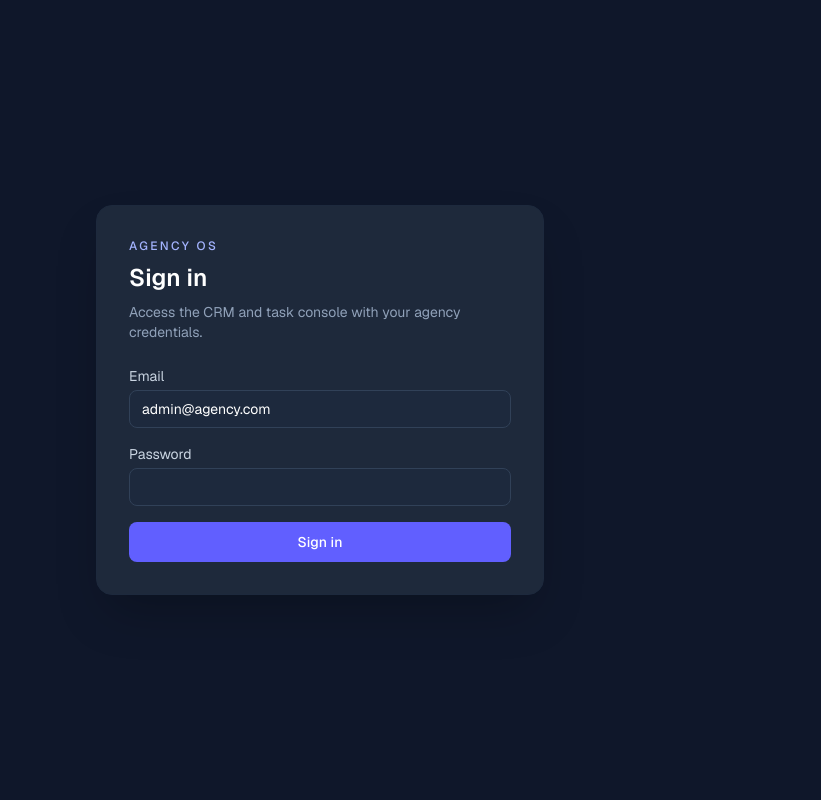
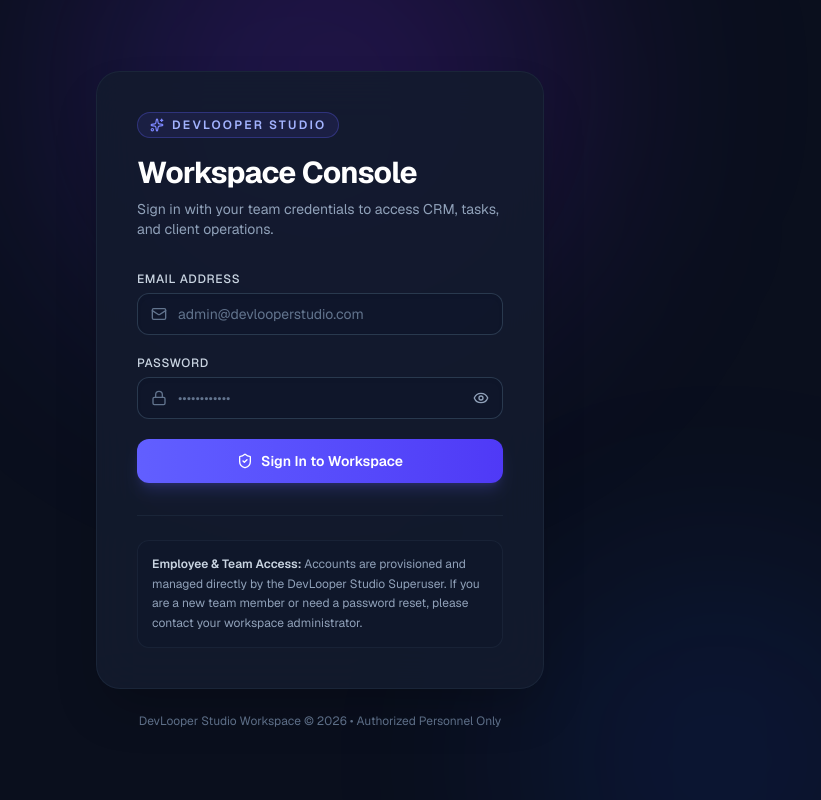
Before and after one commit to SidhartGautam25/devlooper_workspace, a Next.js app: page /admin/login in a window 1280 px wide. Shown: the whole page, without its empty margins (320-1141 px from the left). Built offline with nearby package versions, Linux system fonts and the light colour scheme.

Commit message:
workspace is ready

```diff
--- a/app/admin/layout.tsx
+++ b/app/admin/layout.tsx
@@ -3,7 +3,7 @@ import type { Metadata } from "next";
 import { Providers } from "./providers";
 
 export const metadata: Metadata = {
-  title: "Agency CRM",
+  title: "DevLooper Studio Workspace",
 };
 
 export default function AdminRootLayout({ children }: { children: ReactNode }) {
--- a/app/admin/login/login-form.tsx
+++ b/app/admin/login/login-form.tsx
@@ -3,13 +3,22 @@
 import { FormEvent, useState } from "react";
 import { signIn } from "next-auth/react";
 import { useRouter, useSearchParams } from "next/navigation";
-import { Loader2 } from "lucide-react";
+import {
+  Eye,
+  EyeOff,
+  Loader2,
+  Lock,
+  Mail,
+  ShieldCheck,
+  Sparkles,
+} from "lucide-react";
 
 export function LoginForm() {
   const router = useRouter();
   const searchParams = useSearchParams();
   const [error, setError] = useState<string | null>(null);
   const [pending, setPending] = useState(false);
+  const [showPassword, setShowPassword] = useState(false);
 
   async function onSubmit(event: FormEvent<HTMLFormElement>) {
     event.preventDefault();
@@ -18,7 +27,9 @@ export function LoginForm() {
     setError(null);
 
     const result = await signIn("credentials", {
-      email: String(form.get("email") ?? ""),
+      email: String(form.get("email") ?? "")
+        .trim()
+        .toLowerCase(),
       password: String(form.get("password") ?? ""),
       redirect: false,
     });
@@ -26,7 +37,7 @@ export function LoginForm() {
     setPending(false);
 
     if (result?.error) {
-      setError("Invalid credentials or inactive account.");
+      setError("Invalid email, password, or account is currently inactive.");
       return;
     }
 
@@ -36,52 +47,122 @@ export function LoginForm() {
   }
 
   return (
-    <div className="flex min-h-screen items-center justify-center bg-[#0F172A] px-4">
-      <div className="w-full max-w-md rounded-2xl border border-slate-800 bg-[#1E293B] p-8 shadow-2xl">
-        <p className="text-xs font-medium uppercase tracking-[0.2em] text-indigo-300">
-          Agency OS
+    <div className="relative flex min-h-screen items-center justify-center overflow-hidden bg-[#0A0F1D] px-4 py-12 selection:bg-indigo-500 selection:text-white">
+      {/* Background ambient decorative glows */}
+      <div className="pointer-events-none absolute -top-40 left-1/2 h-[500px] w-[500px] -translate-x-1/2 rounded-full bg-gradient-to-tr from-indigo-600/20 to-purple-600/20 blur-[120px]" />
+      <div className="pointer-events-none absolute -bottom-40 right-10 h-[400px] w-[400px] rounded-full bg-blue-600/10 blur-[100px]" />
+
+      <div className="relative w-full max-w-md">
+        {/* Main card */}
+        <div className="overflow-hidden rounded-3xl border border-slate-800/80 bg-[#131B2E]/90 p-8 shadow-2xl backdrop-blur-xl sm:p-10">
+          {/* Brand header */}
+          <div className="text-center sm:text-left">
+            <div className="inline-flex items-center gap-2 rounded-full border border-indigo-500/30 bg-indigo-500/10 px-3 py-1 text-xs font-semibold uppercase tracking-[0.18em] text-indigo-300">
+              <Sparkles className="h-3.5 w-3.5 text-indigo-400" />
+              DevLooper Studio
+            </div>
+            <h1 className="mt-4 text-2xl font-bold tracking-tight text-white sm:text-3xl">
+              Workspace Console
+            </h1>
+            <p className="mt-2 text-sm text-slate-400">
+              Sign in with your team credentials to access CRM, tasks, and
+              client operations.
             </p>
-        <h1 className="mt-2 text-2xl font-semibold text-white">Sign in</h1>
-        <p className="mt-2 text-sm text-slate-400">
-          Access the CRM and task console with your agency credentials.
-        </p>
+          </div>
 
-        <form className="mt-6 space-y-4" onSubmit={onSubmit}>
+          <form className="mt-8 space-y-5" onSubmit={onSubmit}>
             {error ? (
-            <div className="rounded-lg border border-rose-500/40 bg-rose-500/10 px-3 py-2 text-sm text-rose-300">
-              {error}
+              <div className="flex items-start gap-2.5 rounded-xl border border-rose-500/30 bg-rose-500/10 p-3.5 text-sm text-rose-300">
+                <div className="mt-0.5 h-1.5 w-1.5 shrink-0 rounded-full bg-rose-400" />
+                <span>{error}</span>
               </div>
             ) : null}
-          <label className="block text-sm text-slate-300">
-            Email
+
+            {/* Email input */}
+            <div>
+              <label className="block text-xs font-medium uppercase tracking-wider text-slate-300">
+                Email address
+              </label>
+              <div className="relative mt-1.5">
+                <div className="pointer-events-none absolute inset-y-0 left-0 flex items-center pl-3.5 text-slate-500">
+                  <Mail className="h-4 w-4" />
+                </div>
                 <input
                   name="email"
                   type="email"
                   required
                   autoComplete="email"
-              defaultValue="admin@agency.com"
-              className="mt-1 w-full rounded-lg border border-slate-700 bg-slate-800 px-3 py-2 text-white outline-none focus:border-indigo-400"
+                  placeholder="admin@devlooperstudio.com"
+                  className="w-full rounded-xl border border-slate-700/80 bg-slate-900/80 py-2.5 pl-10 pr-4 text-sm text-white placeholder-slate-500 shadow-inner outline-none transition focus:border-indigo-400 focus:ring-1 focus:ring-indigo-400"
                 />
+              </div>
+            </div>
+
+            {/* Password input */}
+            <div>
+              <label className="block text-xs font-medium uppercase tracking-wider text-slate-300">
+                Password
               </label>
-          <label className="block text-sm text-slate-300">
-            Password
+              <div className="relative mt-1.5">
+                <div className="pointer-events-none absolute inset-y-0 left-0 flex items-center pl-3.5 text-slate-500">
+                  <Lock className="h-4 w-4" />
+                </div>
                 <input
                   name="password"
-              type="password"
+                  type={showPassword ? "text" : "password"}
                   required
                   autoComplete="current-password"
-              className="mt-1 w-full rounded-lg border border-slate-700 bg-slate-800 px-3 py-2 text-white outline-none focus:border-indigo-400"
+                  placeholder="••••••••••••"
+                  className="w-full rounded-xl border border-slate-700/80 bg-slate-900/80 py-2.5 pl-10 pr-11 text-sm text-white placeholder-slate-500 shadow-inner outline-none transition focus:border-indigo-400 focus:ring-1 focus:ring-indigo-400"
                 />
-          </label>
+                <button
+                  type="button"
+                  onClick={() => setShowPassword(!showPassword)}
+                  aria-label={showPassword ? "Hide password" : "Show password"}
+                  className="absolute inset-y-0 right-0 flex items-center pr-3.5 text-slate-400 hover:text-slate-200 transition"
+                >
+                  {showPassword ? (
+                    <EyeOff className="h-4 w-4" />
+                  ) : (
+                    <Eye className="h-4 w-4" />
+                  )}
+                </button>
+              </div>
+            </div>
+
+            {/* Submit button */}
             <button
               type="submit"
               disabled={pending}
-            className="inline-flex w-full items-center justify-center gap-2 rounded-lg bg-indigo-500 py-2.5 text-sm font-medium text-white hover:bg-indigo-400 disabled:opacity-60"
+              className="group relative inline-flex w-full items-center justify-center gap-2 overflow-hidden rounded-xl bg-gradient-to-r from-indigo-500 to-indigo-600 py-3 text-sm font-semibold text-white shadow-lg shadow-indigo-500/20 transition hover:from-indigo-400 hover:to-indigo-500 disabled:cursor-not-allowed disabled:opacity-60"
             >
-            {pending ? <Loader2 className="h-4 w-4 animate-spin" /> : null}
-            {pending ? "Signing in…" : "Sign in"}
+              {pending ? (
+                <Loader2 className="h-4 w-4 animate-spin" />
+              ) : (
+                <ShieldCheck className="h-4 w-4 transition group-hover:scale-110" />
+              )}
+              {pending ? "Authenticating…" : "Sign In to Workspace"}
             </button>
           </form>
+
+          {/* Access policy & signup guidance */}
+          <div className="mt-8 border-t border-slate-800/80 pt-6">
+            <div className="rounded-xl border border-slate-800/70 bg-slate-900/50 p-3.5 text-xs leading-relaxed text-slate-400">
+              <span className="font-semibold text-slate-300">
+                Employee & Team Access:
+              </span>{" "}
+              Accounts are provisioned and managed directly by the DevLooper
+              Studio Superuser. If you are a new team member or need a password
+              reset, please contact your workspace administrator.
+            </div>
+          </div>
+        </div>
+
+        {/* Footer label */}
+        <p className="mt-6 text-center text-xs text-slate-500">
+          DevLooper Studio Workspace &copy; {new Date().getFullYear()} &bull;
+          Authorized Personnel Only
+        </p>
       </div>
     </div>
   );
--- /dev/null
+++ b/app/admin/signup/page.tsx
@@ -0,0 +1,78 @@
+import Link from "next/link";
+import { ArrowLeft, Lock, ShieldAlert, Sparkles } from "lucide-react";
+
+export default function SignupNoticePage() {
+  return (
+    <div className="relative flex min-h-screen items-center justify-center overflow-hidden bg-[#0A0F1D] px-4 py-12 selection:bg-indigo-500 selection:text-white">
+      {/* Background ambient decorative glows */}
+      <div className="pointer-events-none absolute -top-40 left-1/2 h-[500px] w-[500px] -translate-x-1/2 rounded-full bg-gradient-to-tr from-indigo-600/20 to-purple-600/20 blur-[120px]" />
+      <div className="pointer-events-none absolute -bottom-40 right-10 h-[400px] w-[400px] rounded-full bg-blue-600/10 blur-[100px]" />
+
+      <div className="relative w-full max-w-md">
+        <div className="overflow-hidden rounded-3xl border border-slate-800/80 bg-[#131B2E]/90 p-8 shadow-2xl backdrop-blur-xl sm:p-10">
+          <div className="text-center sm:text-left">
+            <div className="inline-flex items-center gap-2 rounded-full border border-indigo-500/30 bg-indigo-500/10 px-3 py-1 text-xs font-semibold uppercase tracking-[0.18em] text-indigo-300">
+              <Sparkles className="h-3.5 w-3.5 text-indigo-400" />
+              DevLooper Studio
+            </div>
+            <h1 className="mt-4 text-2xl font-bold tracking-tight text-white sm:text-3xl">
+              Workspace Registration
+            </h1>
+            <p className="mt-2 text-sm text-slate-400">
+              Account provisioning and onboarding policy for team members.
+            </p>
+          </div>
+
+          <div className="mt-8 space-y-4">
+            <div className="flex items-start gap-3 rounded-2xl border border-amber-500/30 bg-amber-500/10 p-4 text-sm text-amber-200">
+              <ShieldAlert className="h-5 w-5 shrink-0 text-amber-400 mt-0.5" />
+              <div>
+                <p className="font-semibold text-white">
+                  Public Sign-up Disabled
+                </p>
+                <p className="mt-1 text-xs text-amber-200/90 leading-relaxed">
+                  DevLooper Studio Workspace is a private internal console.
+                  Self-registration is not available to the general public.
+                </p>
+              </div>
+            </div>
+
+            <div className="rounded-2xl border border-slate-800/80 bg-slate-900/60 p-4 text-xs leading-relaxed text-slate-300 space-y-2">
+              <p className="font-medium text-white flex items-center gap-2">
+                <Lock className="h-3.5 w-3.5 text-indigo-400" />
+                How to get access:
+              </p>
+              <ul className="list-disc pl-4 space-y-1 text-slate-400">
+                <li>
+                  <strong className="text-slate-300">Superuser Account:</strong>{" "}
+                  Configured via workspace environment variables upon
+                  deployment.
+                </li>
+                <li>
+                  <strong className="text-slate-300">Employee Accounts:</strong>{" "}
+                  Created and managed directly by the Superuser inside the
+                  Employees console.
+                </li>
+              </ul>
+            </div>
+          </div>
+
+          <div className="mt-8">
+            <Link
+              href="/admin/login"
+              className="inline-flex w-full items-center justify-center gap-2 rounded-xl bg-indigo-500 py-3 text-sm font-semibold text-white shadow-lg shadow-indigo-500/20 transition hover:bg-indigo-400"
+            >
+              <ArrowLeft className="h-4 w-4" />
+              Return to Sign In
+            </Link>
+          </div>
+        </div>
+
+        <p className="mt-6 text-center text-xs text-slate-500">
+          DevLooper Studio Workspace &copy; {new Date().getFullYear()} &bull;
+          Authorized Personnel Only
+        </p>
+      </div>
+    </div>
+  );
+}
--- a/app/layout.tsx
+++ b/app/layout.tsx
@@ -13,8 +13,9 @@ const geistMono = Geist_Mono({
 });
 
 export const metadata: Metadata = {
-  title: "Agency CRM",
-  description: "Agency CRM and task management admin panel",
+  title: "DevLooper Studio Workspace",
+  description:
+    "DevLooper Studio Workspace - CRM, Employee & Task Management Console",
 };
 
 export default function RootLayout({ children }: LayoutProps<"/">) {
--- /dev/null
+++ b/app/signup/page.tsx
@@ -0,0 +1,5 @@
+import { redirect } from "next/navigation";
+
+export default function SignupRedirectPage() {
+  redirect("/admin/signup");
+}
--- a/components/admin/admin-shell.tsx
+++ b/components/admin/admin-shell.tsx
@@ -12,13 +12,22 @@ import {
   UsersRound,
 } from "lucide-react";
 import { cn } from "@/lib/utils";
-import { AdminUserProvider, useAdminUser, type AdminUser } from "@/components/admin/admin-user-context";
+import {
+  AdminUserProvider,
+  useAdminUser,
+  type AdminUser,
+} from "@/components/admin/admin-user-context";
 
 const nav = [
   { href: "/admin", label: "Overview", icon: LayoutDashboard, exact: true },
   { href: "/admin/tasks", label: "Tasks", icon: Briefcase },
   { href: "/admin/leads", label: "Leads", icon: UsersRound },
-  { href: "/admin/employees", label: "Employees", icon: Users, superuserOnly: true },
+  {
+    href: "/admin/employees",
+    label: "Employees",
+    icon: Users,
+    superuserOnly: true,
+  },
 ];
 
 export function AdminShell({
@@ -45,10 +54,12 @@ function AdminShellInner({ children }: { children: ReactNode }) {
       <div className="flex min-h-screen">
         <aside className="hidden w-64 shrink-0 border-r border-slate-800 bg-[#1E293B] md:flex md:flex-col">
           <div className="border-b border-slate-800 px-5 py-6">
-            <p className="text-xs font-medium uppercase tracking-[0.2em] text-indigo-300">
-              Agency OS
+            <p className="text-xs font-semibold uppercase tracking-[0.2em] text-indigo-400">
+              DevLooper Studio
             </p>
-            <h1 className="mt-1 text-lg font-semibold text-white">CRM Console</h1>
+            <h1 className="mt-1 text-lg font-semibold text-white">
+              Workspace Console
+            </h1>
           </div>
           <nav className="flex flex-1 flex-col gap-1 p-3">
             {nav
--- a/package.json
+++ b/package.json
@@ -9,7 +9,7 @@
     "lint": "eslint",
     "postinstall": "prisma generate",
     "db:push": "prisma db push",
-    "db:seed": "tsx prisma/seed.ts",
+    "db:seed": "prisma db push && tsx prisma/seed.ts",
     "db:generate": "prisma generate"
   },
   "prisma": {
```
Also changed, not shown: auth.ts (+15 -2 lines), components/admin/overview-view.tsx (+15 -5 lines), prisma/seed.ts (+47 -12 lines), 2 other files (tests, documents, lock files or other folders). Lines whose indentation alone changed are shown as unchanged.
